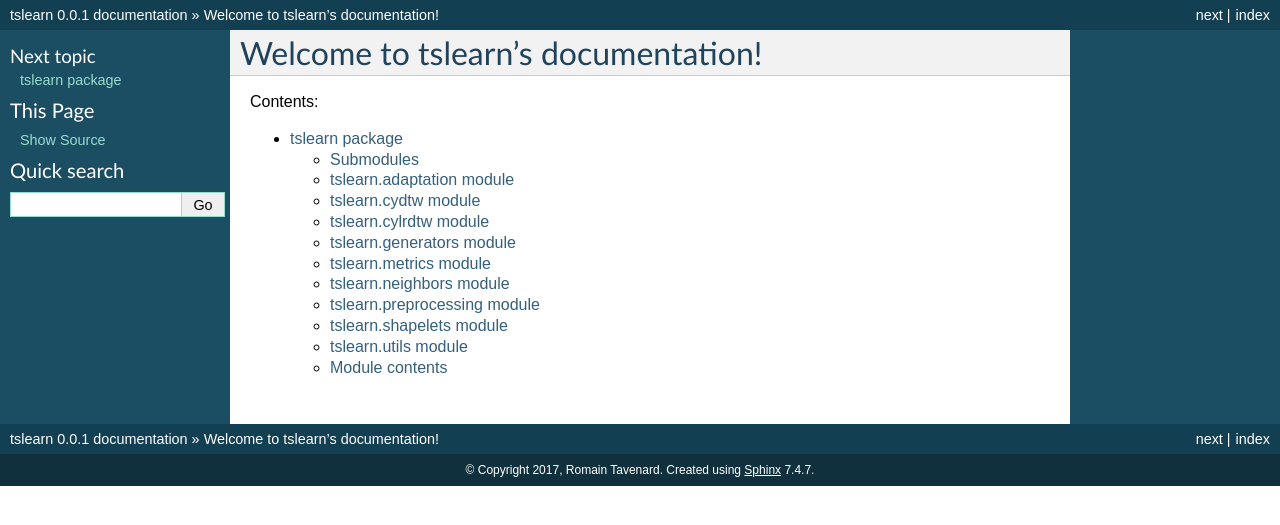
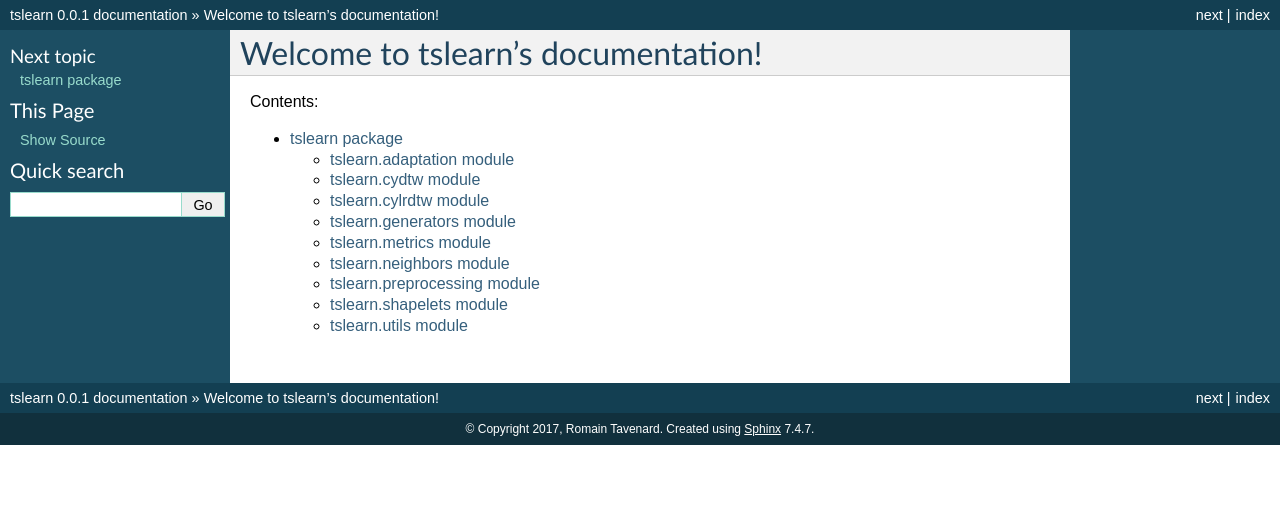
Before and after one commit to tslearn-team/tslearn, a Sphinx documentation site: the page built from tslearn/docs/index.rst, in a window 1280 px wide. Shown: the top 525 px of the page. Built offline with Sphinx 7.4.7, drawn with Linux system fonts in a browser that asks for light colours.

Commit message:
Another attempt

```diff
--- a/tslearn/docs/conf.py
+++ b/tslearn/docs/conf.py
@@ -18,7 +18,7 @@
 # If extensions (or modules to document with autodoc) are in another directory,
 # add these directories to sys.path here. If the directory is relative to the
 # documentation root, use os.path.abspath to make it absolute, like shown here.
-#sys.path.insert(0, os.path.abspath('.'))
+sys.path.insert(0, os.path.abspath('..'))
 
 # -- General configuration ------------------------------------------------
 
--- a/tslearn/docs/tslearn.rst
+++ b/tslearn/docs/tslearn.rst
@@ -1,8 +1,5 @@
 tslearn package
 ===============
-
-Submodules
-----------
 
 tslearn.adaptation module
 -------------------------
@@ -75,12 +72,3 @@
     :members:
     :undoc-members:
     :show-inheritance:
-
-
-Module contents
----------------
-
-.. automodule:: tslearn
-    :members:
-    :undoc-members:
-    :show-inheritance:
```
